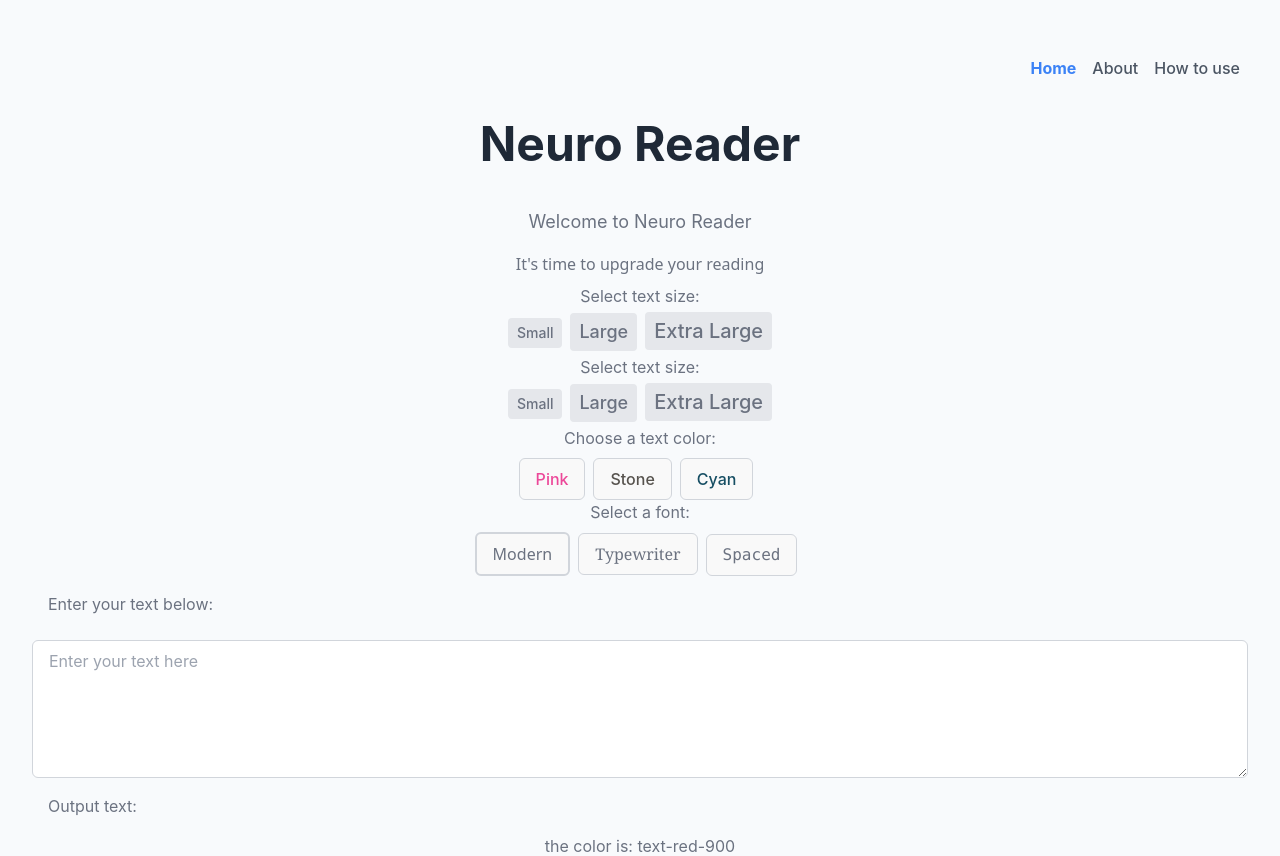
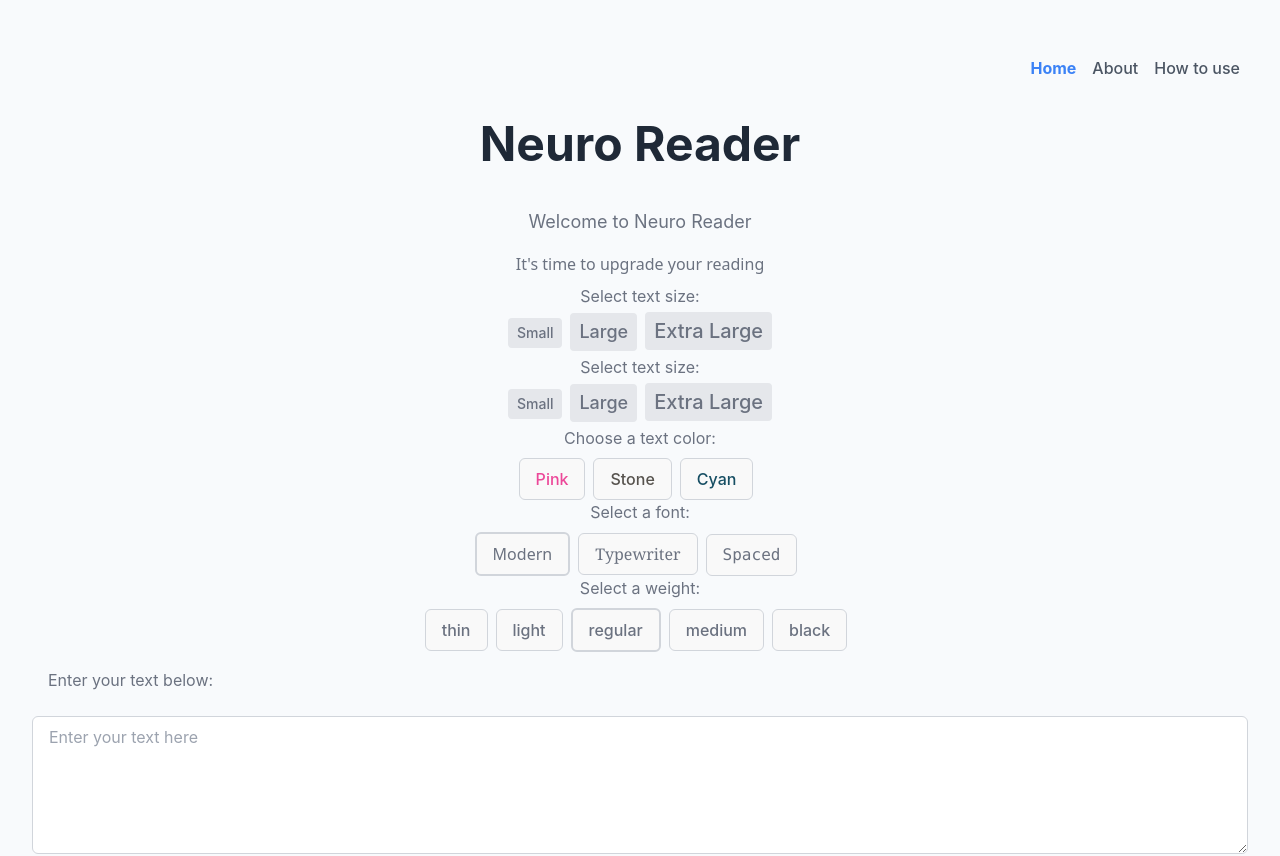
Before and after one commit to laurencetuchin/neuroreader, a React (Vite) app in the folder neuro-reader/: page / in a window 1280 px wide. Shown: the top 856 px of the page. Built offline with nearby package versions, Linux system fonts and the light colour scheme.

Commit message:
Update main with font weight

```diff
--- a/neuro-reader/src/features/AdjustFontWeight.jsx
+++ b/neuro-reader/src/features/AdjustFontWeight.jsx
@@ -5,7 +5,7 @@ import { TextContext, SET_FONT_WEIGHT } from '../utilities/MyContext';
 export default function AdjustFontWeight() {
 
     const [state, dispatch] = useContext(TextContext);
-    const [weight, setWeight] = useState('font-normal');
+    const [selectedWeight, setWeight] = useState('font-normal');
 
     const handleFontWeight = (weight) => {
         dispatch({ type: SET_FONT_WEIGHT, payload: weight})
@@ -21,7 +21,7 @@ export default function AdjustFontWeight() {
     ]
 
     const getButtonClass = (weight) => {
-        if (weight.weightValue === weight){
+        if (weight.weightValue === selectedWeight){
             return 'border-2 border-black';
         }
         return 'border border-gray-300';
@@ -33,6 +33,7 @@ export default function AdjustFontWeight() {
             <button
                 key={weight.weightValue}
                 className={`border border-gray-300 rounded-md py-2 px-4 mt-2 mr-2 ${weight.fontValue} ${getButtonClass(weight)}`}
+                onClick={() => handleFontWeight(weight.weightValue)}
             >
                 {weight.weightName}
             </button>
--- a/neuro-reader/src/features/NeuroReader.jsx
+++ b/neuro-reader/src/features/NeuroReader.jsx
@@ -4,6 +4,7 @@ import AdjustColor from './AdjustColor';
 import { TextProvider, TextContext, SET_TEXT_COLOR } from '../utilities/MyContext';
 import AdjustTextSize from './AdjustTextSize';
 import AdjustTextFont from './AdjustTextFont';
+import AdjustFontWeight from './AdjustFontWeight';
 
 export default function NeuroReader({ textSize }) {
     const [textState, textDispatch] = useContext(TextContext);
@@ -64,6 +65,7 @@ export default function NeuroReader({ textSize }) {
           <AdjustTextSize />
           <AdjustColor />
           <AdjustTextFont />
+          <AdjustFontWeight />
           <label className="text-left mb-2 px-4 py-2 mt-2 text-base" htmlFor="input-text">
             Enter your text below:
           </label>
@@ -77,11 +79,11 @@ export default function NeuroReader({ textSize }) {
             />
           <div className='py-4 text-left text-base px-4'><p>Output text:</p></div>
           {/* <div className={`${size}`}>is size {size}</div> */}
-          <div className={`${textState.textSize} ${textState.textColor} ${textState.textFont}`}>
+          <div className={`${textState.textSize} ${textState.textColor} ${textState.textFont} ${textState.textWeight}`}>
             {boldFirstLetters(inputValue)}
           </div>
           <div>the color is: {magicColor}</div>
-          <div className={`${textState.textColor} ${textState.textSize} ${textState.textFont}`}>the color is now: </div>
+          <div className={`${textState.textColor} ${textState.textSize} ${textState.textFont} ${textState.textWeight}`}>the color is now: </div>
           <div>the text size is {textSize}</div>
           {/* <MyContext /> */}
 
--- a/neuro-reader/src/utilities/MyContext.jsx
+++ b/neuro-reader/src/utilities/MyContext.jsx
@@ -33,11 +33,11 @@ const reducer = (state, action) => {
                 ...state,
                 textFont: action.payload
             }
-            case SET_FONT_WEIGHT:
-                return {
-                    ...state,
-                    textWeight: action.payload
-                };
+        case SET_FONT_WEIGHT:
+            return {
+                ...state,
+                textWeight: action.payload
+            };
 
         default:
             return state;
@@ -50,7 +50,7 @@ const TextProvider = ({ children }) => {
     return (
         <TextContext.Provider value={[state, dispatch]}>
             {children}
-            <div className={`${state.textColor} ${state.textSize} ${state.textFont}`}>color</div>
+            <div className={`${state.textColor} ${state.textSize} ${state.textFont} ${state.textWeight}`}>color</div>
         </TextContext.Provider>
     );
 }
```
